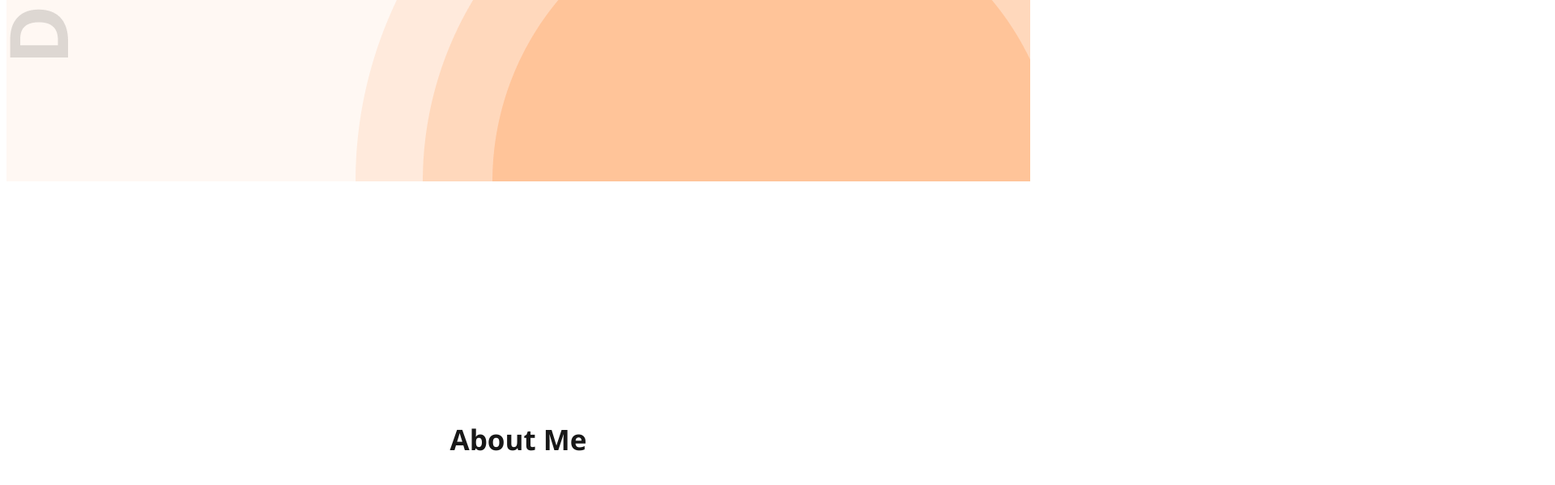
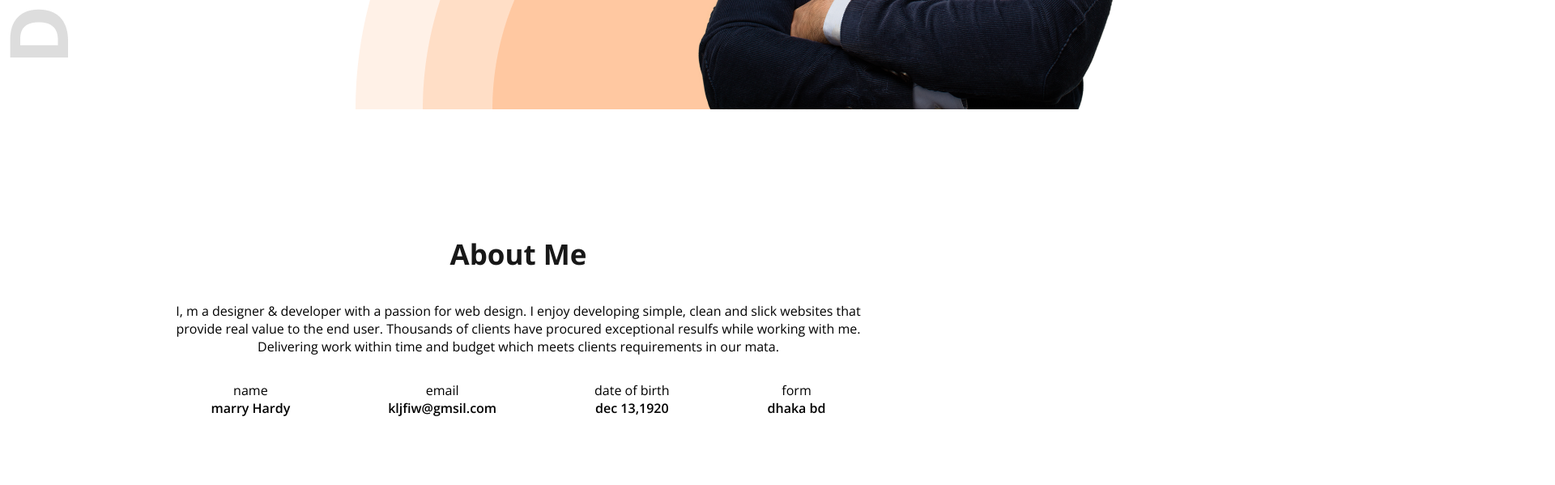
Before and after one commit to Raj3460/web-dev-portfolio, a plain HTML site: page index.html in a window 1280 px wide. Shown: the part 700-1299 px from the top of the page at 81% size, 1920 px wide, since content can reach past the window. Drawn offline with nearby package versions, Linux system fonts and the light colour scheme.

Commit message:
added all

```diff
--- a/index.html
+++ b/index.html
@@ -17,7 +17,7 @@
 </head>
 
 <body class="open-sans-normal">
-       <header class="header secondary-bg">
+       <header class="header">
               <nav>
                      <h3 class="nav-title">Ma<span class="text-primary">r</span>y</h3>
                      <ul>
--- a/styles/index.css
+++ b/styles/index.css
@@ -126,9 +126,12 @@ div h1{
 /* .aboit */
 .about{
        border-radius: 10px;
-       padding: 130px 150px;
+       padding: 120px 130px;
        text-align: center;
-      margin-top: 130px;
+      margin-top: 0px;
+
+      /* : 0px 6px 50px 0px rgba(0, 0, 0, 0.16) ; */
+
 
 }
 main{
```
